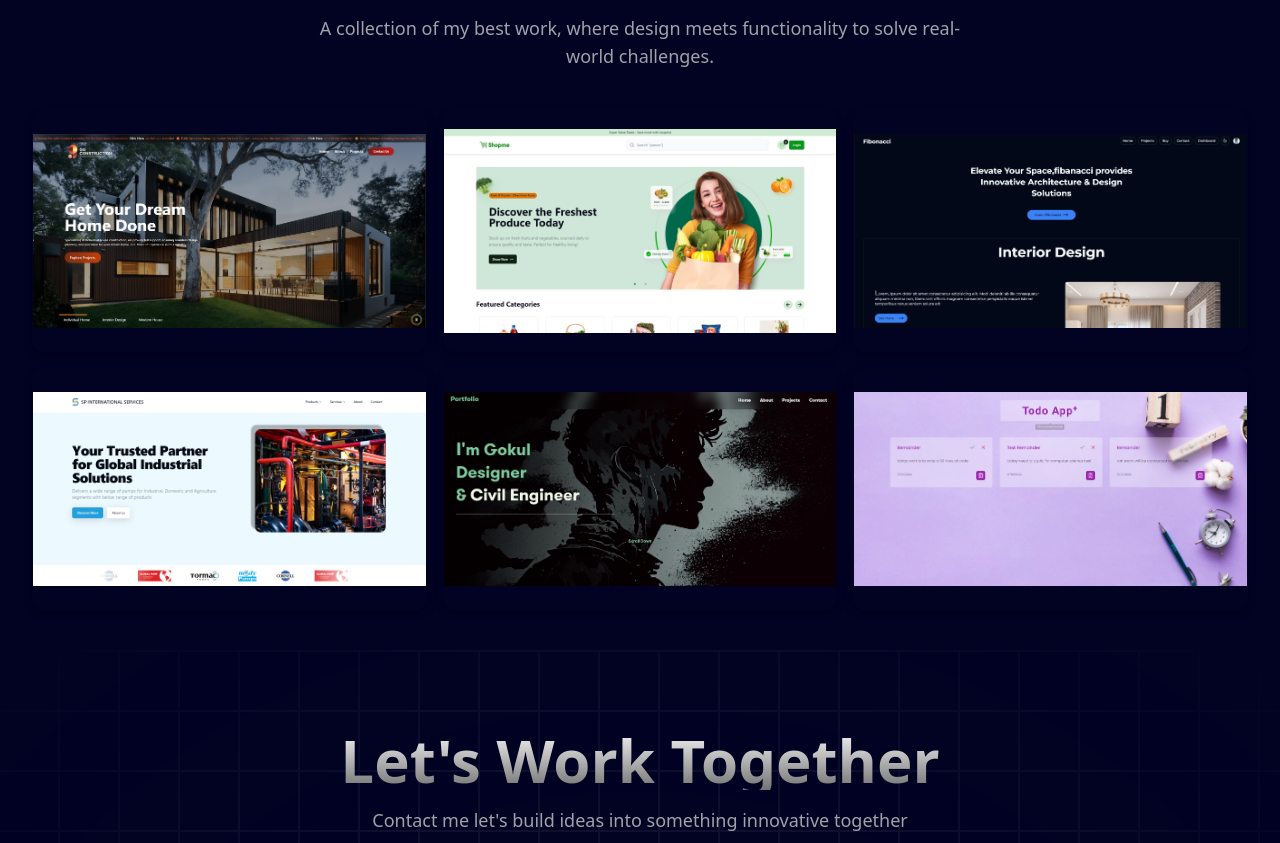
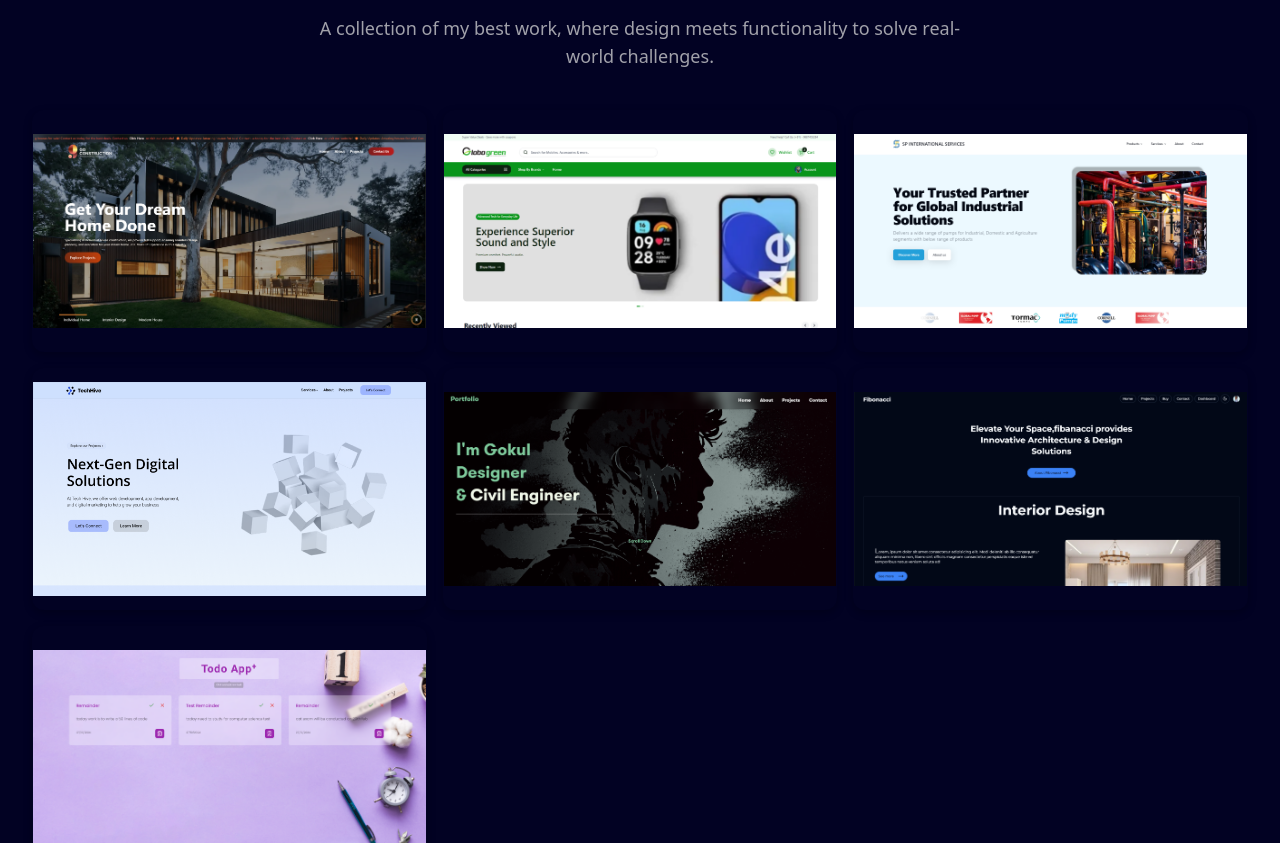
Before and after one commit to subashio/Personal-portfolio, a Next.js app: page / in a window 1280 px wide. Shown: the part 2372-3215 px from the top of the page. Built offline with nearby package versions, Linux system fonts and the light colour scheme; no server answers; grey boxes are pictures that could not be loaded.

Commit message:
update/projects

```diff
--- a/src/constants/details.ts
+++ b/src/constants/details.ts
@@ -191,12 +191,48 @@ export const projects = [
       },
     ],
   },
+  // {
+  //   id: 2,
+  //   href: "https://github.com/Git-Subash/E-Commerce-Website",
+  //   title: "E-Commerce-Website",
+  //   subTitle: "Built with React & Express - 2024",
+  //   img: "/p5.png",
+  //   logos: [
+  //     {
+  //       id: 1,
+  //       image: "/logos/reactlogo.svg",
+  //     },
+  //     {
+  //       id: 2,
+  //       image: "/logos/taillogo.svg",
+  //     },
+  //     {
+  //       id: 3,
+  //       image: "/logos/shadlogo.png",
+  //     },
+
+  //     {
+  //       id: 5,
+  //       image: "/logos/expresslogo.png",
+  //     },
+
+  //     {
+  //       id: 6,
+  //       image: "/logos/jslogo.png",
+  //     },
+
+  //     {
+  //       id: 7,
+  //       image: "/logos/mongologo.svg",
+  //     },
+  //   ],
+  // },
   {
     id: 2,
-    href: "https://github.com/Git-Subash/E-Commerce-Website",
+    href: "https://globogreen.in/",
     title: "E-Commerce-Website",
     subTitle: "Built with React & Express - 2024",
-    img: "/p5.png",
+    img: "/p-5.png",
     logos: [
       {
         id: 1,
@@ -210,10 +246,7 @@ export const projects = [
         id: 3,
         image: "/logos/shadlogo.png",
       },
-      {
-        id: 4,
-        image: "/logos/tslogo.png",
-      },
+
       {
         id: 5,
         image: "/logos/expresslogo.png",
@@ -230,8 +263,81 @@ export const projects = [
       },
     ],
   },
+
   {
     id: 3,
+    href: "https://spintls.com/",
+    title: "Landing Page- SP International",
+    subTitle: "Innovative Landing Experience - 2024",
+    img: "/p2.png",
+    logos: [
+      {
+        id: 1,
+        image: "/logos/nextlogo.svg",
+      },
+      {
+        id: 2,
+        image: "/logos/shadlogo.png",
+      },
+      {
+        id: 3,
+        image: "/logos/tslogo.png",
+      },
+      {
+        id: 4,
+        image: "/logos/taillogo.svg",
+      },
+      {
+        id: 5,
+        image: "/logos/framelogo.svg",
+      },
+    ],
+  },
+  {
+    id: 4,
+    href: "https://www.figma.com/proto/XOwyhJvXZukzsP6sTqjW8p/TechHive?page-id=17%3A1506&node-id=17-1507&viewport=204%2C1680%2C0.62&t=J8n0C0Tzj2AveWK9-1&scaling=scale-down&content-scaling=fixed&starting-point-node-id=17%3A1507",
+    title: "Landing Page Design- TechHive",
+    subTitle: "Modern & Dynamic Design - 2025",
+    img: "/p-7.png",
+    logos: [
+      {
+        id: 1,
+        image: "/logos/figmalogo.png",
+      },
+    ],
+  },
+  {
+    id: 5,
+    href: "https://gokulfolio.netlify.app/",
+    title: "Portfolio Page",
+    subTitle: "A Modern Designer's Showcase - 2023",
+    img: "/p3.png",
+    logos: [
+      {
+        id: 1,
+        image: "/logos/reactlogo.svg",
+      },
+      {
+        id: 2,
+        image: "/logos/headlogo.png",
+      },
+      {
+        id: 3,
+        image: "/logos/jslogo.png",
+      },
+      {
+        id: 4,
+        image: "/logos/taillogo.svg",
+      },
+      {
+        id: 5,
+        image: "/logos/framelogo.svg",
+      },
+    ],
+  },
+
+  {
+    id: 5,
     href: "https://github.com/Git-Subash/Company_website",
     title: "Landing Page-Fibonacci",
     subTitle: "Modern & Dynamic Design - 2024",
@@ -263,66 +369,6 @@ export const projects = [
       },
     ],
   },
-  {
-    id: 4,
-    href: "https://spintls.com/",
-    title: "Landing Page- SP International",
-    subTitle: "Innovative Landing Experience - 2024",
-    img: "/p2.png",
-    logos: [
-      {
-        id: 1,
-        image: "/logos/nextlogo.svg",
-      },
-      {
-        id: 2,
-        image: "/logos/shadlogo.png",
-      },
-      {
-        id: 3,
-        image: "/logos/tslogo.png",
-      },
-      {
-        id: 4,
-        image: "/logos/taillogo.svg",
-      },
-      {
-        id: 5,
-        image: "/logos/framelogo.svg",
-      },
-    ],
-  },
-
-  {
-    id: 5,
-    href: "https://gokulfolio.netlify.app/",
-    title: "Portfolio Page",
-    subTitle: "A Modern Designer's Showcase - 2023",
-    img: "/p3.png",
-    logos: [
-      {
-        id: 1,
-        image: "/logos/reactlogo.svg",
-      },
-      {
-        id: 2,
-        image: "/logos/headlogo.png",
-      },
-      {
-        id: 3,
-        image: "/logos/jslogo.png",
-      },
-      {
-        id: 4,
-        image: "/logos/taillogo.svg",
-      },
-      {
-        id: 5,
-        image: "/logos/framelogo.svg",
-      },
-    ],
-  },
-
   {
     id: 6,
     href: "https://react-mern-todoapp.netlify.app/",
```
Also changed, not shown: public/p-5.png (added), public/p-7.png (added).
